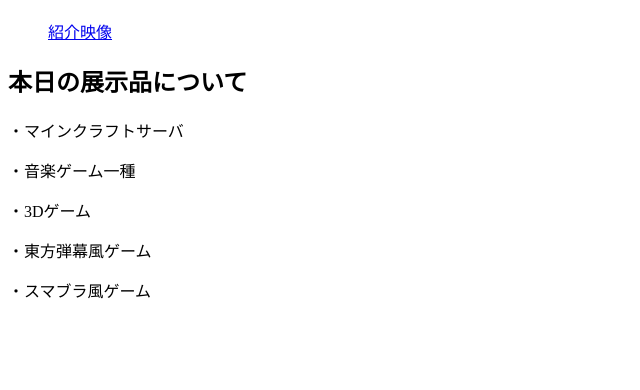
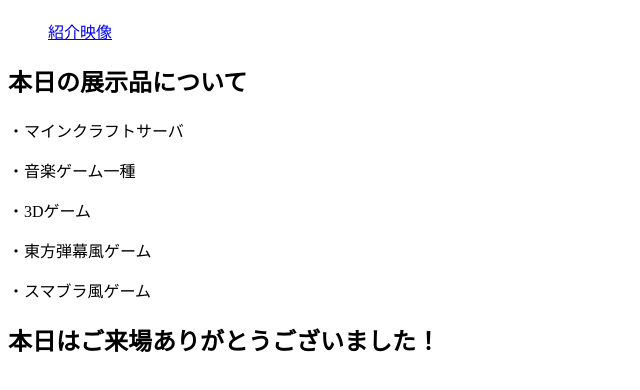
Before and after one commit to denshibu/welcome, a plain HTML site: page index.html in a window 1280 px wide. Shown: the part 70-460 px from the top of the page, without its empty margins (0-640 px from the left). Drawn offline with Linux system fonts and the light colour scheme.

Commit message:
index.html

```diff
--- a/index.html
+++ b/index.html
@@ -25,4 +25,7 @@
         </section>
     </main>
 </body>
+    <hooter>
+        <h2>本日はご来場ありがとうございました！</h2>
+    </hooter>
 </html>
```
